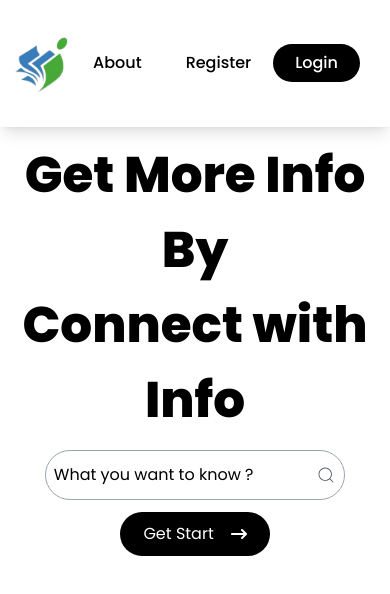
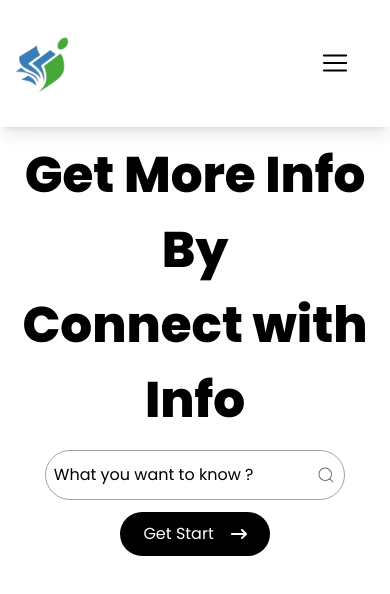
Before and after one commit to BALASANTHOSH01/Infoeng-dashboard, a React (Vite) app: page / in a window 390 px wide. Shown: the top 594 px of the page. Built offline with nearby package versions, Linux system fonts and the light colour scheme; a web font is replaced by a local one.

Commit message:
Navbar updation

```diff
--- a/src/components/NavBar/NavBar.jsx
+++ b/src/components/NavBar/NavBar.jsx
@@ -1,8 +1,36 @@
-import React from 'react'
+import React, { useState } from 'react'
 import {InfoLogo} from "../../assets/index.js";
 import { Link } from 'react-router-dom';
+import { RxHamburgerMenu as MenuIcon } from "react-icons/rx";
+import {motion, useScroll} from "framer-motion";
+import { FaArrowRightLong as ArrowIcon} from "react-icons/fa6";
+
+const MobileNav = ({setIsMobileNav})=>{
+  return(
+    <div>
+
+      <div className=' fixed top-0 right-0 w-[65%] z-30 bg-black text-white py-[3%] h-screen'>
+
+       <motion.div onClick={()=>setIsMobileNav(false)} className='p-3 hover:bg-gray-800 rounded-[50%] w-[50px] h-[50px] my-[10%] cursor-pointer text-[28px] mt-[3%] flex  items-center justify-end float-right mr-[12%]'>
+       <ArrowIcon />
+       </motion.div>
+
+        <div className=' flex flex-col  text-[20px] my-[30%]'>
+          <Link to={"/"} className=' px-[30px] py-[20px] hover:bg-gray-600'>Home</Link>
+          <Link to={"/"} className=' px-[30px] py-[20px] hover:bg-gray-600'>Register</Link>
+          <Link to={"/"} className=' px-[30px] py-[20px] hover:bg-gray-600'>Login</Link>
+        </div>
+
+      </div>
+
+    </div>
+  )
+}
 
 const NavBar = () => {
+
+  const[ismobileNav,setIsMobileNav]=useState(false);
+
   return (
     <div>
         <div className='z-40 w-full h-[15vh] px-[3%] shadow-lg py-[10px] text-[16px] font-medium flex flex-row items-center justify-between'>
@@ -12,11 +40,19 @@ const NavBar = () => {
 
             </Link>
 
-            <div className='flex-[0.6] flex flex-row justify-between items-center mr-[5%]'>
+            <div className='md:hidden flex-[0.6] flex flex-row justify-between items-center mr-[5%]'>
                 <p className=' rounded-[25px] px-[22px] py-[7px] cursor-pointer hover:bg-gray-200  duration-300 '>About</p>
                 <Link to={"/register"} className=' rounded-[25px] px-[22px] py-[7px] cursor-pointer hover:bg-gray-200  duration-300 '>Register</Link>
                 <Link to={"/login"} className=' rounded-[25px] px-[22px] py-[7px] hover:shadow-lg bg-black text-white cursor-pointer hover:bg-white hover:text-black hover:border hover:border-black  duration-300 '>Login</Link>
             </div>
+
+            <motion.div whileTap={{scale:0.6}} className='md:block cursor-pointer hidden text-[28px] mr-[8%]' onClick={()=>setIsMobileNav(true)}>
+              <MenuIcon/>
+            </motion.div>
+
+            {
+              ismobileNav && <MobileNav setIsMobileNav={setIsMobileNav} />
+            }
 
         </div>
     </div>
```
